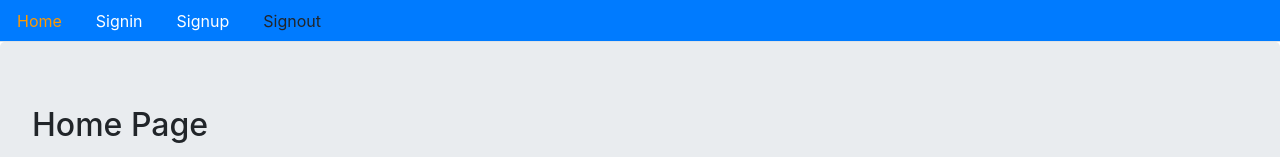
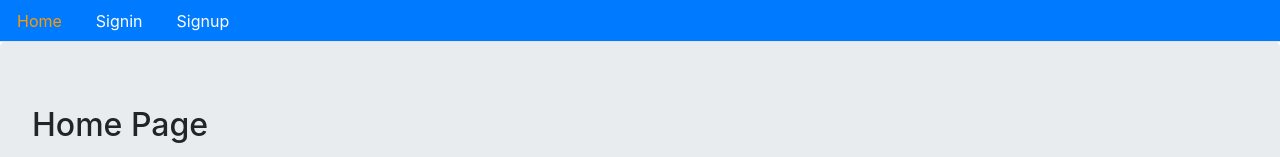
Before and after one commit to eminshamshoian/ecommerce-client, a React (Create React App) app: page / in a window 1280 px wide. Shown: the top 157 px of the page. Built offline with nearby package versions, Linux system fonts and the light colour scheme; no server answers.

Commit message:
finished user signin/signup/signout

```diff
--- a/src/auth/index.js
+++ b/src/auth/index.js
@@ -54,3 +54,14 @@
             .catch(err => console.log(err));
     }
 };
+
+export const isAuthenticated = () => {
+    if (typeof window == 'undefined') {
+        return false;
+    }
+    if (localStorage.getItem('jwt')) {
+        return JSON.parse(localStorage.getItem('jwt'));
+    } else {
+        return false;
+    }
+};
--- a/src/components/layout/Navbar.js
+++ b/src/components/layout/Navbar.js
@@ -1,6 +1,6 @@
-import React from 'react';
+import React, { Fragment } from 'react';
 import { Link, withRouter } from 'react-router-dom';
-import { signout } from '../../auth/index';
+import { signout, isAuthenticated } from '../../auth/index';
 
 const isActive = (history, path) => {
     if (history.location.pathname === path) {
@@ -23,6 +23,8 @@
                         Home
                     </Link>
                 </li>
+                {!isAuthenticated() && (
+                    <Fragment>
                         <li className='nav-item'>
                             <Link
                                 className='nav-link'
@@ -41,6 +43,9 @@
                                 Signup
                             </Link>
                         </li>
+                    </Fragment>
+                )}
+                {isAuthenticated() && (
                     <li className='nav-item'>
                         <span
                             className='nav-link'
@@ -54,6 +59,7 @@
                             Signout
                         </span>
                     </li>
+                )}
             </ul>
         </div>
     );
```
Lines whose indentation alone changed are shown as unchanged.
